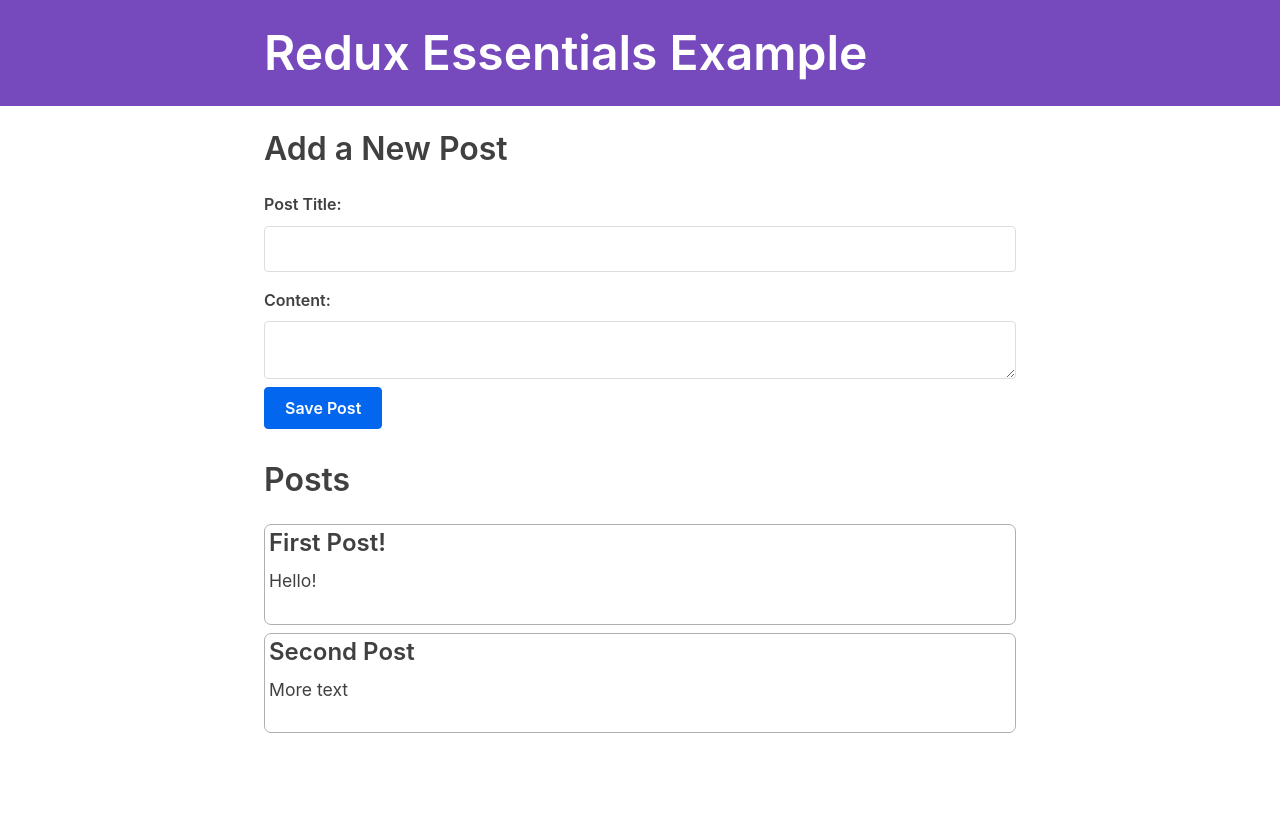
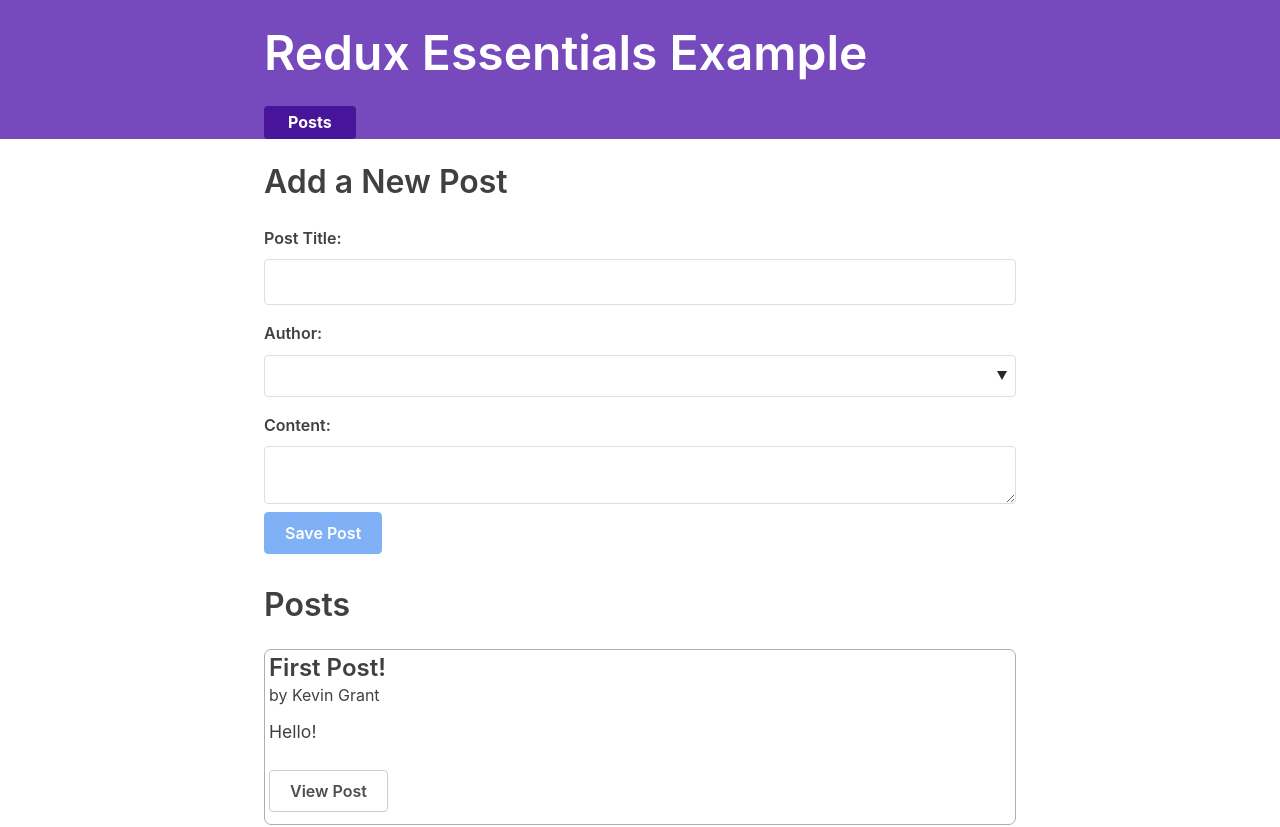
Before and after one commit to ritik-patel05/Redux-Blog-Post, a React (Create React App) app: page / in a window 1280 px wide. Shown: the top 827 px of the page. Before the commit the page ends 800 px from the top, so only its background shows below. Built offline with nearby package versions, Linux system fonts and the light colour scheme; what miragejs, txtgen would draw is missing.

Commit message:
Added Edit Post Page| Added Users functionality and Reducers

```diff
--- a/src/App.js
+++ b/src/App.js
@@ -1,10 +1,17 @@
 import React from 'react'
-import { BrowserRouter as Router, Switch, Route } from 'react-router-dom'
+import {
+  BrowserRouter as Router,
+  Switch,
+  Route,
+  Redirect,
+} from 'react-router-dom'
 
 import { Navbar } from './app/Navbar'
 
 import { PostsList } from './features/posts/PostsList'
 import { AddPostForm } from './features/posts/AddPostForm'
+import { SinglePostPage } from './features/posts/SinglePostPage'
+import { EditPostForm } from './features/posts/EditPostForm'
 
 const App = () => {
   return (
@@ -18,6 +25,13 @@
               <PostsList />
             </>
           </Route>
+          <Route exact path="/posts/:postId">
+            <SinglePostPage />
+          </Route>
+          <Route exact path="/editPost/:postId">
+            <EditPostForm />
+          </Route>
+          <Redirect to="/" />
         </Switch>
       </div>
     </Router>
--- a/src/app/Navbar.js
+++ b/src/app/Navbar.js
@@ -1,4 +1,5 @@
 import React from 'react'
+import { Link } from 'react-router-dom'
 
 export const Navbar = () => {
   return (
@@ -7,7 +8,9 @@
         <h1>Redux Essentials Example</h1>
 
         <div className="navContent">
-          <div className="navLinks"></div>
+          <div className="navLinks">
+            <Link to="/">Posts</Link>
+          </div>
         </div>
       </section>
     </nav>
--- a/src/app/store.js
+++ b/src/app/store.js
@@ -1,9 +1,11 @@
 import { configureStore } from '@reduxjs/toolkit'
 
 import postsReducer from '../features/posts/postsSlice'
+import usersReducer from '../features/users/usersSlice'
 
 export default configureStore({
   reducer: {
     posts: postsReducer,
+    users: usersReducer,
   },
 })
--- a/src/features/posts/AddPostForm.js
+++ b/src/features/posts/AddPostForm.js
@@ -1,32 +1,69 @@
 import React, { useState } from 'react'
-import { useDispatch } from 'react-redux'
-import { nanoid } from '@reduxjs/toolkit'
-
+import { useDispatch, useSelector } from 'react-redux'
 import { postAdded } from './postsSlice'
 
 export const AddPostForm = () => {
   const [title, setTitle] = useState('')
   const [content, setContent] = useState('')
+  const [userId, setUserId] = useState('')
 
   const dispatch = useDispatch()
 
+  const users = useSelector((state) => state.users)
+
   const onTitleChanged = (e) => setTitle(e.target.value)
   const onContentChanged = (e) => setContent(e.target.value)
+  const onAuthorChanged = (e) => setUserId(e.target.value)
 
   const onSavePostClicked = () => {
     if (title && content) {
       dispatch(
-        postAdded({
-          id: nanoid(),
+        /*postAdded({
+          id: nanoid(), // Forcing component to calculate logic to prepare for payload.
+          /* Maybe it is too complicated and not want to write in every component?
+          So, we should better write this logic in action creator.
+          createSlice lets us define "prepare callback" when we write a reducer.
+          Can take multiple arguments, generate random values like unique IDs, run
+          any SYNCHRONOUS logic is needed to decide what values go into action object.
+          Should return object with payload field inside.
+          Can contain "meta" field(Add extra descriptive values to action)
+          Can contain "error" field(Boolean indicating whether this action represents an error)
+
           title,
           content,
-        })
+        })*/
+        postAdded(title, content, userId)
       )
-
       setTitle('')
       setContent('')
     }
   }
+
+  // If the value is omitted or is 0, -0, null, false, NaN, undefined, or the empty string (""),
+  // the object has an initial value of false.
+
+  // NOTE: Any object of which the value is not [[undefined or null]], including a Boolean object whose value is false,
+  // evaluates to true when passed to a conditional statement. For example, the condition in the following if statement evaluates to true:
+  /*
+  var x = new Boolean(false);
+  if (x) {
+    // this code is executed
+  }
+
+  BEST PRACTICE:
+  Do not use a Boolean object to convert a non-boolean value to a boolean value. To perform this task, instead, use Boolean as a function, or a double NOT operator:
+
+  var x = Boolean(expression);     // use this...
+  var x = !!(expression);          // ...or this
+  var x = new Boolean(expression); // don't use this!
+  */
+  const canSave = Boolean(title) && Boolean(content) && Boolean(userId)
+
+  const usersOptions = users.map((user) => (
+    <option key={user.id} value={user.id}>
+      {user.name}
+    </option>
+  ))
 
   return (
     <section>
@@ -40,6 +77,11 @@
           value={title}
           onChange={onTitleChanged}
         />
+        <label htmlFor="postAuthor">Author:</label>
+        <select id="postAuthor" value={userId} onChange={onAuthorChanged}>
+          <option value=""></option>
+          {usersOptions}
+        </select>
         <label htmlFor="postContent">Content:</label>
         <textarea
           id="postContent"
@@ -47,7 +89,7 @@
           value={content}
           onChange={onContentChanged}
         />
-        <button type="button" onClick={onSavePostClicked}>
+        <button type="button" onClick={onSavePostClicked} disabled={!canSave}>
           Save Post
         </button>
       </form>
--- /dev/null
+++ b/src/features/posts/EditPostForm.js
@@ -0,0 +1,54 @@
+import React, { useState } from 'react'
+import { useDispatch, useSelector } from 'react-redux'
+import { useHistory, useParams } from 'react-router-dom'
+
+import { postUpdated } from './postsSlice'
+
+export const EditPostForm = () => {
+  const { postId } = useParams()
+
+  const post = useSelector((state) =>
+    state.posts.find((post) => post.id === postId)
+  )
+
+  const [title, setTitle] = useState(post.title)
+  const [content, setContent] = useState(post.content)
+
+  const dispatch = useDispatch()
+  const history = useHistory()
+
+  const onTitleChanged = (e) => setTitle(e.target.value)
+  const onContentChanged = (e) => setContent(e.target.value)
+
+  const onSavePostClicked = () => {
+    if (title && content) {
+      dispatch(postUpdated({ id: postId, title, content }))
+      history.push(`/posts/${postId}`)
+    }
+  }
+
+  return (
+    <section>
+      <h2>Edit Post</h2>
+      <form>
+        <label htmlFor="postTitle">Post Title:</label>
+        <input
+          type="text"
+          id="postTitle"
+          name="postTitle"
+          placeholder="What's on your mind?"
+          value={title}
+          onChange={onTitleChanged}
+        />
+        <label htmlFor="postContent">Content:</label>
+        <textarea
+          id="postContent"
+          name="postContent"
+          value={content}
+          onChange={onContentChanged}
+        />
+      </form>
+      <button onClick={onSavePostClicked}>Save Post</button>
+    </section>
+  )
+}
--- /dev/null
+++ b/src/features/posts/PostAuthor.js
@@ -0,0 +1,10 @@
+import React from 'react'
+import { useSelector } from 'react-redux'
+
+export const PostAuthor = ({ userId }) => {
+  const author = useSelector((state) =>
+    state.users.find((user) => user.id === userId)
+  )
+
+  return <span>by {author ? author.name : 'Unknown author'}</span>
+}
--- a/src/features/posts/PostsList.js
+++ b/src/features/posts/PostsList.js
@@ -1,5 +1,8 @@
 import React from 'react'
 import { useSelector } from 'react-redux'
+import { Link } from 'react-router-dom'
+
+import { PostAuthor } from './PostAuthor'
 
 export const PostsList = () => {
   const posts = useSelector((state) => state.posts)
@@ -7,7 +10,13 @@
   const renderedPosts = posts.map((post) => (
     <article className="post-excerpt" key={post.id}>
       <h3>{post.title}</h3>
+      <div>
+        <PostAuthor userId={post.user} />
+      </div>
       <p className="post-content">{post.content.substring(0, 100)}</p>
+      <Link to={`/posts/${post.id}`} className="button muted-button">
+        View Post
+      </Link>
     </article>
   ))
 
--- /dev/null
+++ b/src/features/posts/SinglePostPage.js
@@ -0,0 +1,36 @@
+import React from 'react'
+import { useSelector } from 'react-redux'
+import { useParams, Link } from 'react-router-dom'
+
+import { PostAuthor } from './PostAuthor'
+
+export const SinglePostPage = () => {
+  const { postId } = useParams()
+
+  const post = useSelector((state) =>
+    state.posts.find((post) => post.id === postId)
+  )
+
+  if (!post) {
+    return (
+      <section>
+        <h2>Post not found!</h2>
+      </section>
+    )
+  }
+
+  return (
+    <section>
+      <article className="post">
+        <h2>{post.title}</h2>
+        <div>
+          <PostAuthor userId={post.user} />
+        </div>
+        <p className="post-content">{post.content}</p>
+        <Link to={`/editPost/${post.id}`} className="button">
+          Edit Post
+        </Link>
+      </article>
+    </section>
+  )
+}
--- a/src/features/posts/postsSlice.js
+++ b/src/features/posts/postsSlice.js
@@ -1,20 +1,41 @@
-import { createSlice } from '@reduxjs/toolkit'
+import { createSlice, nanoid } from '@reduxjs/toolkit'
 
 const initialState = [
-  { id: '1', title: 'First Post!', content: 'Hello!' },
-  { id: '2', title: 'Second Post', content: 'More text' },
+  { id: '1', title: 'First Post!', content: 'Hello!', user: '1' },
+  { id: '2', title: 'Second Post', content: 'More text', user: '2' },
 ]
 
 const postsSlice = createSlice({
   name: 'posts',
   initialState,
   reducers: {
-    postAdded(state, action) {
-      state.push(action.payload)
+    postAdded: {
+      // PostAdded reducer.
+      reducer(state, action) {
+        state.push(action.payload)
+      },
+      prepare(title, content, userId) {
+        return {
+          payload: {
+            id: nanoid(),
+            title,
+            content,
+            user: userId,
+          },
+        }
+      },
+    },
+    postUpdated(state, action) {
+      const { id, title, content } = action.payload
+      const existingPost = state.find((post) => post.id === id)
+      if (existingPost) {
+        existingPost.title = title
+        existingPost.content = content
+      }
     },
   },
 })
 
-export const { postAdded } = postsSlice.actions
+export const { postAdded, postUpdated } = postsSlice.actions
 
 export default postsSlice.reducer
--- /dev/null
+++ b/src/features/users/usersSlice.js
@@ -0,0 +1,15 @@
+import { createSlice } from '@reduxjs/toolkit'
+
+const initialState = [
+  { id: '0', name: 'Tianna Jenkins' },
+  { id: '1', name: 'Kevin Grant' },
+  { id: '2', name: 'Madison Price' },
+]
+
+const usersSlice = createSlice({
+  name: 'users',
+  initialState,
+  reducers: {},
+})
+
+export default usersSlice.reducer
```
